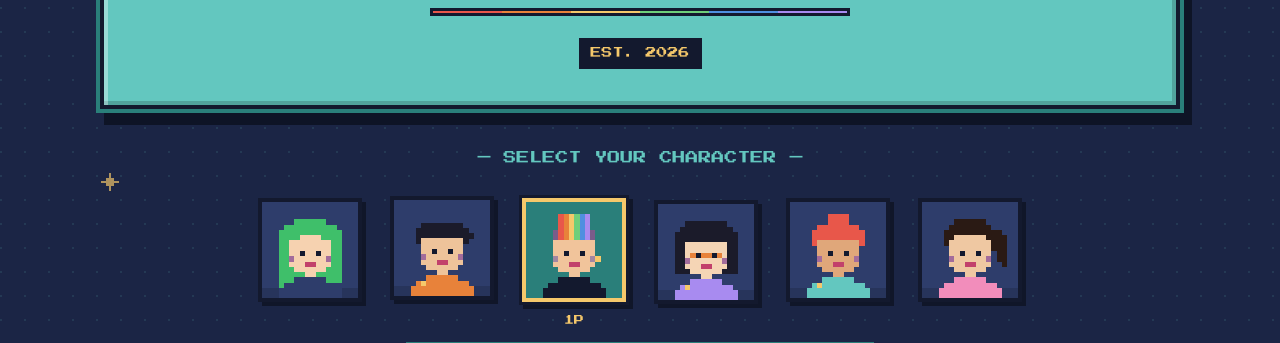
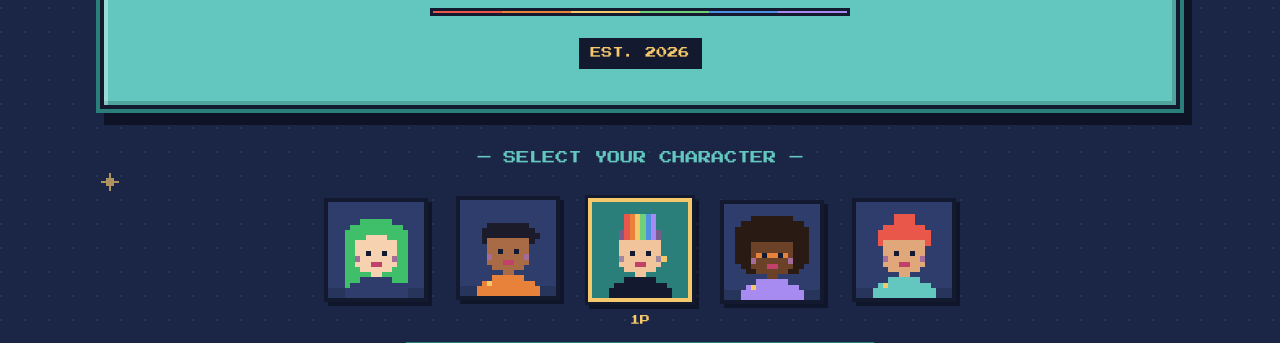
Before and after one commit to yiyu-tian/qpluslab, a plain HTML site: page index.html in a window 1280 px wide. Shown: the part 401-744 px from the top of the page. Drawn offline with Linux system fonts and the light colour scheme.

Commit message:
Revert avatar update: restore original five characters
Co-Authored-By: Claude Opus 5.5 <noreply@anthropic.com>

```diff
--- a/index.html
+++ b/index.html
@@ -222,7 +222,6 @@
   .pal:nth-child(3) .tile { animation-delay: .8s; }
   .pal:nth-child(4) .tile { animation-delay: 1.2s; }
   .pal:nth-child(5) .tile { animation-delay: .2s; }
-  .pal:nth-child(6) .tile { animation-delay: 1s; }
   .pal svg { width: 88%; height: 88%; }
   .pal:hover .tile { animation: hop .4s steps(3) 1; }
   @keyframes bob { 50% { transform: translateY(-4px); } }
@@ -359,9 +358,8 @@
     <button class="pal" data-cls="AI LEARNER" data-stats="10,6,7" data-line="Learn AI from the ground up — every expert started here."><span class="bubble">Hi, world!</span><div class="tile" data-av="green"></div></button>
     <button class="pal" data-cls="PROJECT BUILDER" data-stats="7,10,8" data-line="Turn ideas into open-source projects people use."><span class="bubble">Ship it!</span><div class="tile" data-av="pixie"></div></button>
     <button class="pal sel" data-cls="IMPACT MAKER" data-stats="8,8,10" data-line="Build AI that makes a difference in the world."><span class="bubble">Let's build!</span><div class="tile" data-av="mohawk"></div></button>
-    <button class="pal" data-cls="RESEARCHER" data-stats="9,8,9" data-line="Explore open questions and publish what we find."><span class="bubble">Reading arXiv</span><div class="tile" data-av="bob"></div></button>
+    <button class="pal" data-cls="RESEARCHER" data-stats="9,8,9" data-line="Explore open questions and publish what we find."><span class="bubble">Reading arXiv</span><div class="tile" data-av="curly"></div></button>
     <button class="pal" data-cls="CHALLENGER" data-stats="8,9,8" data-line="Take on global AI competitions and hackathons."><span class="bubble">Game on!</span><div class="tile" data-av="bun"></div></button>
-    <button class="pal" data-cls="TEAM CAPTAIN" data-stats="8,8,9" data-line="Bring people together and lead the way."><span class="bubble">Team up!</span><div class="tile" data-av="pony"></div></button>
   </div>
   <div class="statcard frame dark" aria-live="polite">
     <div class="cls" id="cls">IMPACT MAKER</div>
@@ -547,7 +545,7 @@ research/ impact/</pre>
       <svg class="deco star" style="top:-14px; right:-14px"><use href="#star"/></svg>
       <div class="contact-head">
         <div class="crew small" aria-hidden="true">
-          <div class="pal"><span class="bubble">Join us!</span><div class="tile" data-av="bob"></div></div>
+          <div class="pal"><span class="bubble">Join us!</span><div class="tile" data-av="curly"></div></div>
         </div>
         <h2>Join the Party</h2>
         <div class="crew small" aria-hidden="true">
@@ -583,7 +581,7 @@ research/ impact/</pre>
       "..hhhhsssshhhh..", "..hhsssssssshh..", "..hhsssssssshh..", "..hh"+FACE[0]+"hh..",
       "..hh"+FACE[1]+"hh..", "..hh"+FACE[2]+"hh..", "..hhhsssssshhh..", "..hhhhhsshhhhh..",
       "..hhhcccccchhh..", "..hccccccccccc..", "..cccccccccccc..", "..cccccccccccc.." ] },
-    pixie: { skin: "#eec39a", hair: "#1b1b2a", shirt: "#e8823a", grid: [
+    pixie: { skin: "#a86b45", hair: "#1b1b2a", shirt: "#e8823a", grid: [
       "................", "................", "....hhhhhhhh....", "...hhhhhhhhhh...",
       "...hhhhhhhhhhh..", "...hssssssssh...", "....ssssssss....", "...."+FACE[0]+"....",
       "...."+FACE[1]+"....", "...."+FACE[2]+"....", ".....ssssss.....", ...SHIRT(true) ] },
@@ -591,14 +589,10 @@ research/ impact/</pre>
       ".....123456.....", ".....123456.....", ".....123456.....", "....d123456d....",
       "....d123456d....", "....ssssssss....", "....ssssssss....", "...."+FACE[0]+"....",
       "...."+FACE[1]+"a...", "...."+FACE[2]+"....", ".....ssssss.....", ...SHIRT(false) ] },
-    bob: { skin: "#f5d5b5", hair: "#1b1b2a", shirt: "#a88bf0", grid: [
-      "................", "....hhhhhhhh....", "...hhhhhhhhhh...", "..hhhhhhhhhhhh..",
-      "..hhhhhhhhhhhh..", "..hhsssssssshh..", "..hhsssssssshh..", "..hhsgeggegshh..",
-      "..hh"+FACE[1]+"hh..", "..hh"+FACE[2]+"hh..", "..hhhsssssshhh..", ...SHIRT(true) ] },
-    pony: { skin: "#efc8a2", hair: "#2a1a14", shirt: "#f28dbb", grid: [
-      "................", ".....hhhhhh.....", "....hhhhhhhh....", "...hhhhhhhhhhh..",
-      "...hhsssssshhhh.", "...hsssssssshhh.", "....sssssssshhh.", "...."+FACE[0]+".hh.",
-      "...."+FACE[1]+".hh.", "...."+FACE[2]+"..h.", ".....ssssss.....", ...SHIRT(false) ] },
+    curly: { skin: "#6b4128", hair: "#2a1a14", shirt: "#a88bf0", grid: [
+      "....hhhhhhhh....", "..hhhhhhhhhhhh..", ".hhhhhhhhhhhhhh.", ".hhhhhhhhhhhhhh.",
+      ".hhhhhhhhhhhhhh.", ".hhhsssssssshhh.", ".hhhsssssssshhh.", ".hhhsgeggegshhh.",
+      ".hhh"+FACE[1]+"hhh.", "..hh"+FACE[2]+"hh..", "...hhsssssshh...", ...SHIRT(true) ] },
     bun: { skin: "#e0a77a", hair: "#e8574a", shirt: "#63c7bf", grid: [
       "......hhhh......", "......hhhh......", "....hhhhhhhh....", "...hhhhhhhhhh...",
       "...hhhhhhhhhh...", "...hssssssssh...", "....ssssssss....", "...."+FACE[0]+"....",
```
